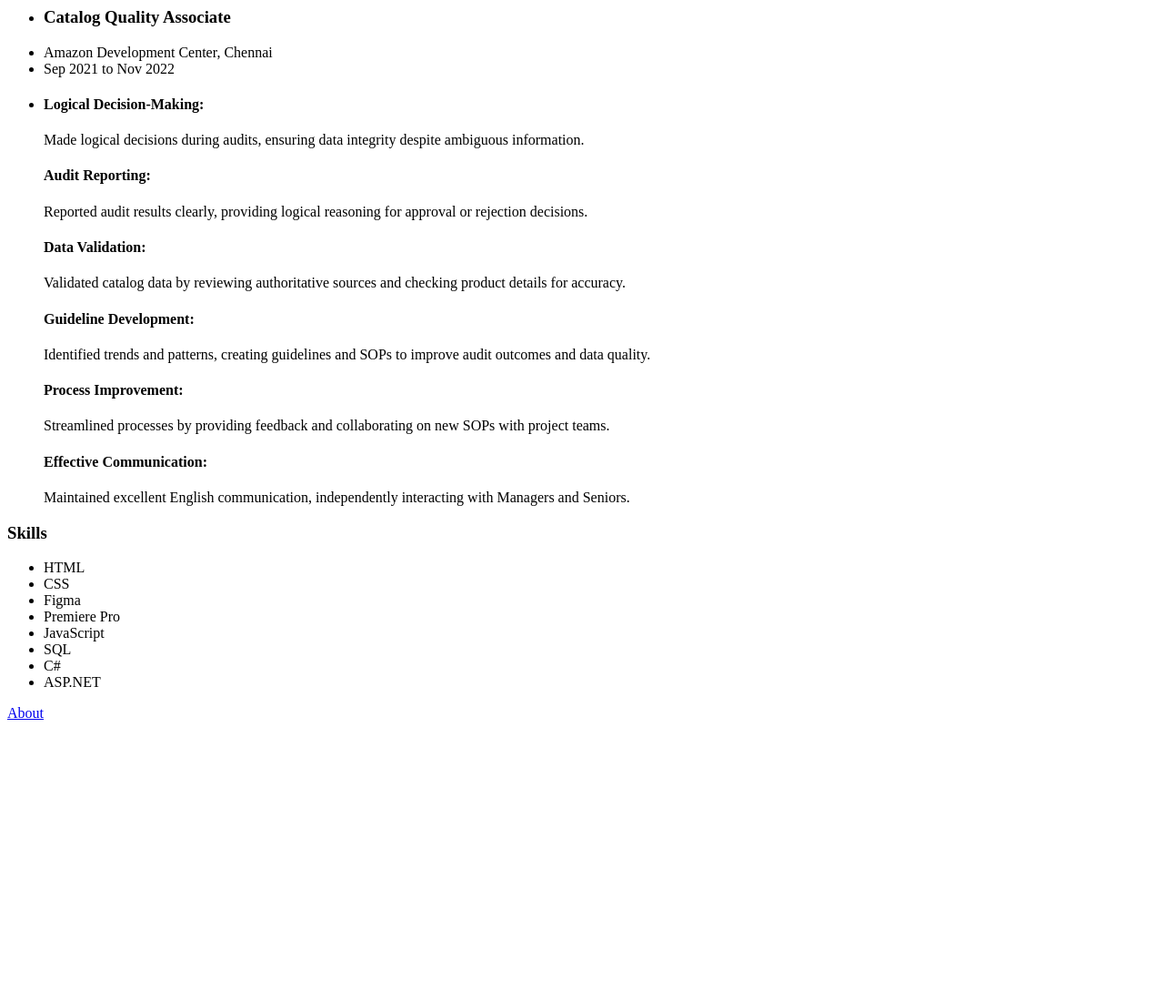
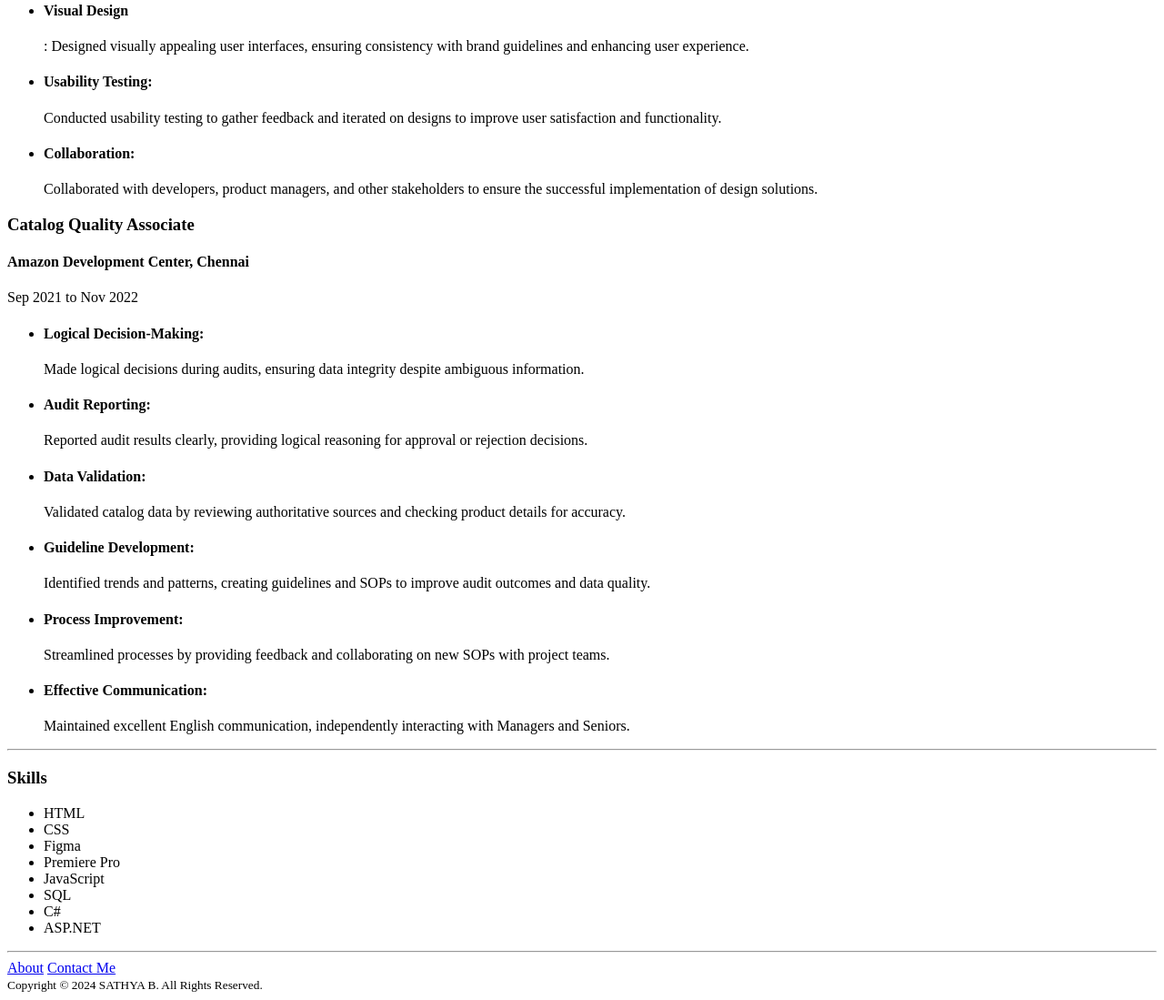
Before and after one commit to SathyaBalaraman/Sathya, a plain HTML site: page Capstone Project 1/index.html in a window 1280 px wide. Shown: the part 943-2042 px from the top of the page at 91% size. Before the commit the page ends 1744 px from the top, so only its background shows below. Drawn offline with Linux system fonts and the light colour scheme.

Commit message:
Add files via upload

```diff
--- a/Capstone Project 1/index.html
+++ b/Capstone Project 1/index.html
@@ -7,7 +7,7 @@
 </head>
 <body>
     <h1>Hi! My Name is Sathya B</h1>
-    <img src ="../DSC_0015.jpg" Alt = "Profile Picture" />
+    <img src ="./Images/DSC_0015.jpg" Alt = "Profile Picture" height = "200"/>
     <hr/>
     <h2>Summary</h2>
     <p>I am an aspiring front-end developer with a solid foundation in HTML, CSS, and JavaScript. I aim to create visually appealing and user-friendly web interfaces. Passionate about problem-solving and delivering seamless user experiences, I thrive in dynamic development environments. Committed to continuous learning, I am eager to contribute my skills and enthusiasm to a forward-thinking development team.</p>
@@ -21,7 +21,7 @@
     <hr/>
     <h2>Experience</h2>
     <h3>Junior UX UI Designer</h3>
-        Pixel Monkey, Chennai
+        <h4>Pixel Monkey, Chennai</h4>
         Apr 2023 to Present
     <ul>
             <li><p><h4>User Research:</h4> Conducted user research to gather insights and identify user needs, preferences, and pain points.</p></li>
@@ -30,17 +30,19 @@
                         <li><p><h4>Usability Testing:</h4> Conducted usability testing to gather feedback and iterated on designs to improve user satisfaction and functionality.</p></li>
                             <li><p><h4>Collaboration:</h4> Collaborated with developers, product managers, and other stakeholders to ensure the successful implementation of design solutions.</p></li>
     </ul>
+   <h3>Catalog Quality Associate</h3>
+        <h4>Amazon Development Center, Chennai</h4>
+        Sep 2021 to Nov 2022
     <ul>
-        <li><h3>Catalog Quality Associate</h3></li>
-        <li>Amazon Development Center, Chennai</li>
-        <li>Sep 2021 to Nov 2022</li>
+
         <li><p><h4>Logical Decision-Making:</h4> Made logical decisions during audits, ensuring data integrity despite ambiguous information.</p></li>
-        </p></li><h4>Audit Reporting:</h4> Reported audit results clearly, providing logical reasoning for approval or rejection decisions.</p></li>
-    </p></li><h4>Data Validation:</h4> Validated catalog data by reviewing authoritative sources and checking product details for accuracy.</p></li>
-</p></li><h4>Guideline Development:</h4> Identified trends and patterns, creating guidelines and SOPs to improve audit outcomes and data quality.</p></li>
-</p></li><h4>Process Improvement:</h4> Streamlined processes by providing feedback and collaborating on new SOPs with project teams.</p></li>
-</p></li><h4>Effective Communication:</h4> Maintained excellent English communication, independently interacting with Managers and Seniors.</p></li>
+        <li><p><h4>Audit Reporting:</h4> Reported audit results clearly, providing logical reasoning for approval or rejection decisions.</p></li>
+        <li><p><h4>Data Validation:</h4> Validated catalog data by reviewing authoritative sources and checking product details for accuracy.</p></li>
+        <li><p><h4>Guideline Development:</h4> Identified trends and patterns, creating guidelines and SOPs to improve audit outcomes and data quality.</p></li>
+        <li><p><h4>Process Improvement:</h4> Streamlined processes by providing feedback and collaborating on new SOPs with project teams.</p></li>
+        <li><p><h4>Effective Communication:</h4> Maintained excellent English communication, independently interacting with Managers and Seniors.</p></li>
     </ul>
+    <hr/>
     <h3>Skills</h3>
     <ul>
         <li>HTML</li>
@@ -52,6 +54,14 @@
         <li>C#</li>
         <li>ASP.NET</li>
     </ul>
-    <a href = "About.html">About</a>
+    <hr/>
+    <a href = "./About.html">About</a>
+     <a href="./Contact Me.html"> Contact Me</a>
+    <footer>
+    <small>
+      Copyright © 2024 SATHYA B. All Rights Reserved.
+    </small>
+  </footer>
+
 </body>
 </html>
```
Also changed, not shown: Capstone Project 1/About.html (+6 -0 lines), Capstone Project 1/Contact Me.html (+8 -0 lines), Capstone Project 1/Images/DSC_0015.jpg (added).
